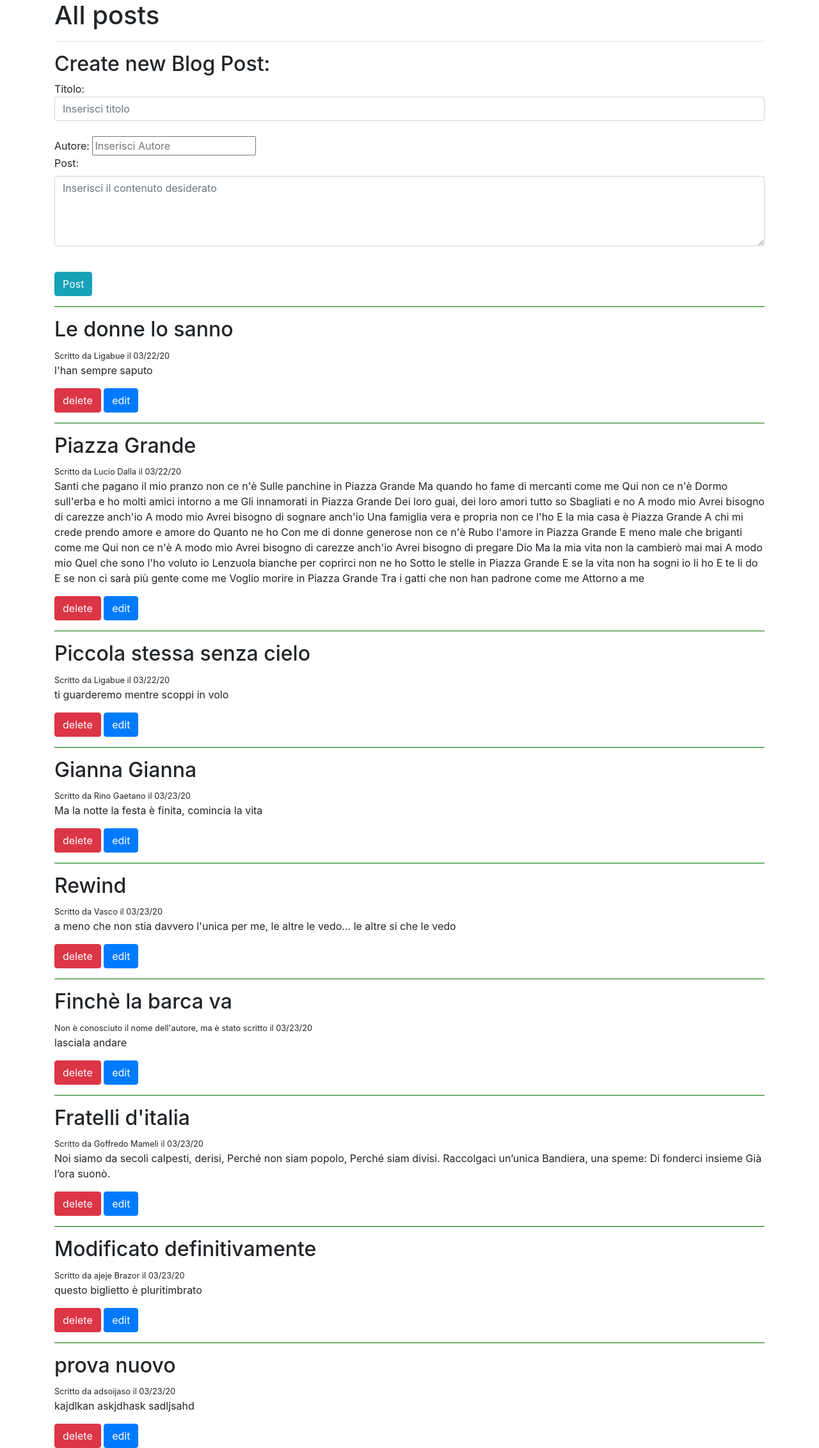
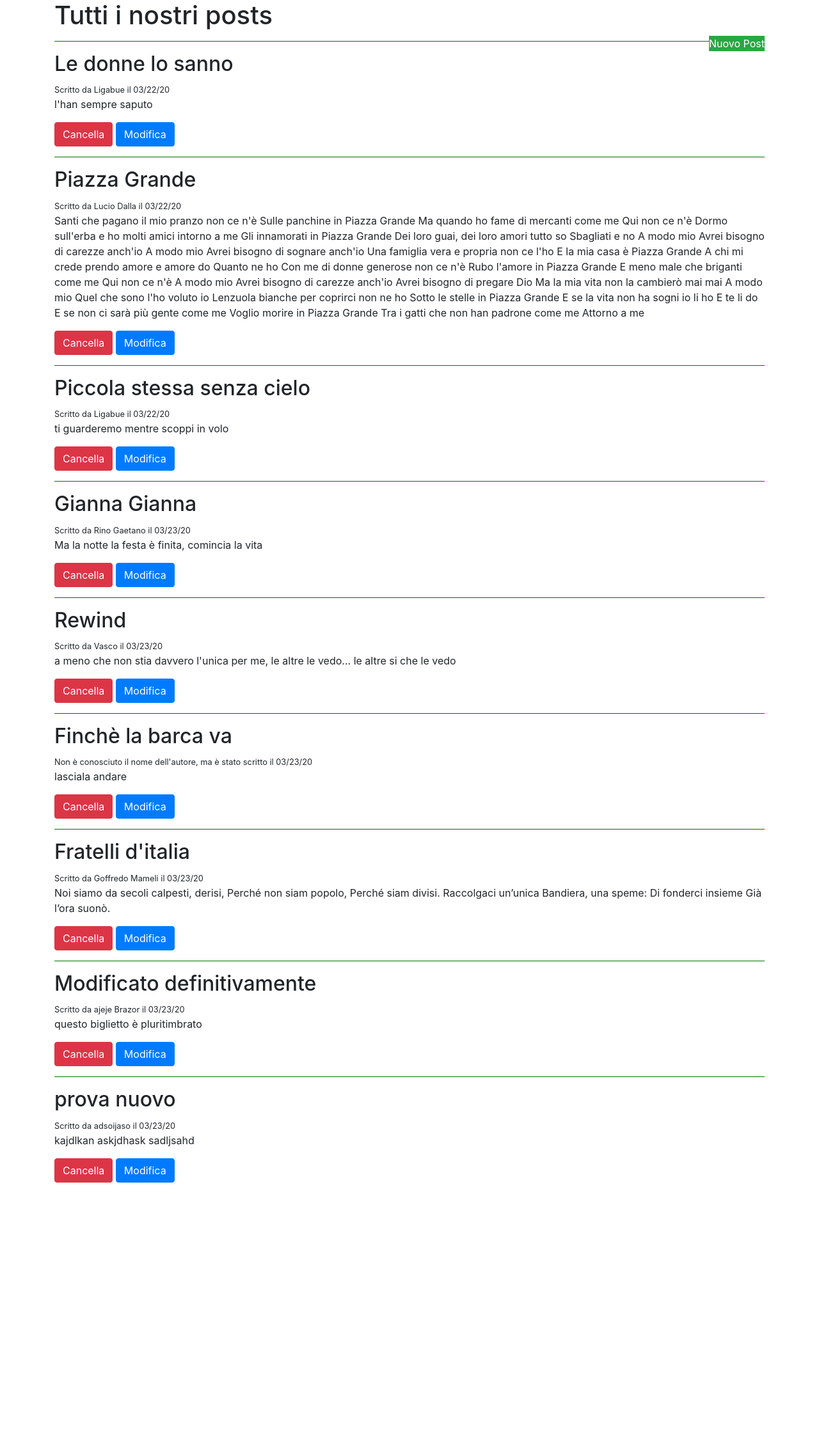
Before and after one commit to GianniCole/Flask_rep, a Flask app: page /posts in a window 1280 px wide. Shown: the part 56-2320 px from the top of the page at 64% size. After the commit the page ends 1905 px from the top, so only its background shows below. Run offline with Flask 2, Linux system fonts and the light colour scheme; data comes from the database, SQL or seed files in the repository; both versions use the stored data as it was after the commit; some libraries are stand-ins or nearby versions.

Commit message:
separate new post to post

```diff
--- a/app.py
+++ b/app.py
@@ -73,12 +73,26 @@ def edit(id):
 		post.title=request.form['title']
 		post.author=request.form['author']
 		post.content=request.form['content']
-		post.id=id
-		post.datetime=request.form['date_posted']
 		db.session.commit()
 		return redirect('/posts')
 	else:
 		return render_template('edit.html', post=post)
+
+@app.route('/posts/new', methods=['GET', 'POST'])
+def new_post():
+	#read from database
+	if request.method=='POST':
+		#insert dati from form into post.db
+		post_title=request.form['title']
+		post_content=request.form['content']
+		post_author=request.form['author']
+		new_post =BlogPost(title=post_title, content=post_content, author=post_author)
+		db.session.add(new_post)
+		db.session.commit()
+		return redirect('/posts')
+	else:
+		return render_template('new_post.html')
+
 
 
 @app.route('/home/users/<string:name>/posts/<int:id>')
--- a/templates/edit.html
+++ b/templates/edit.html
@@ -1,13 +1,13 @@
 {%extends 'base.html' %}
 
 {% block head%}
-<title>Edit Post </title>
+<title>Modifica </title>
 {% endblock%}
 
 
 {% block body%}
 <hr>
-<h2>Edit a post:</h2>
+<h2>Modifica un post:</h2>
 <form action='/posts/edit/{{post.id}}' method='POST'>
     Title: <input class="form-control" type='text' name='title' id='title' value="{{post.title}}">
     <br>
@@ -21,7 +21,7 @@
     </div>
 
     <br>
-    <input class="btn btn-success" type='submit' value='Edit'>
+    <input class="btn btn-success" type='submit' value='Salva'>
 
 </form>
 
--- a/templates/posts.html
+++ b/templates/posts.html
@@ -8,26 +8,10 @@
 
 
 {% block body%}
-<h1>All posts</h1>
-<hr>
-<h2>Create new Blog Post:</h2>
-<form action='/posts' method='POST'>
-
-    Titolo: <input class="form-control" type='text' name='title' id='title' placeholder="Inserisci titolo">
-    <br>
-    Autore: <input type='text' name='author' id='author'placeholder="Inserisci Autore">
-    <br>
-    <!--
-    Post:
-    <input class="form-control" type='text' name='content' id='content' placeholder="Inserisci il contenuto del post">-->
-    <div class="form-group">
-        <label for="content">Post:</label>
-        <textarea class="form-control" rows="4" name="content" id="content" placeholder="Inserisci il contenuto desiderato"></textarea>
-    </div>
-    <br>
-    <input  class="btn btn-info" type='submit' value='Post'>
-</form>
-
+<div>
+    <h1>Tutti i nostri posts</h1>
+    <a class="bt btn-success float-right" href="/posts/new"> Nuovo Post </a>
+</div>
 {% for post in posts %}
 <hr align=”left” size=”2″ width=”300″ color=green noshade>
 <h2>{{ post.title}}</h2>
@@ -37,8 +21,8 @@
 <small>Non è conosciuto il nome dell'autore, ma è stato scritto il {{post.date_posted.strftime("%x")}}</small>
 {%endif%}
 <p>{{ post.content }}</p>
-<a class="btn btn-danger" href='/posts/delete/{{post.id}}'>delete</a>
-<a class="btn btn-primary" href='/posts/edit/{{post.id}}'>edit</a>
+<a class="btn btn-danger" href='/posts/delete/{{post.id}}'>Cancella</a>
+<a class="btn btn-primary" href='/posts/edit/{{post.id}}'>Modifica</a>
 </hr>
 {% endfor %}
 {% endblock%}
```
Also changed, not shown: templates/new_post.html (added, +35 -0 lines), posts.db.
